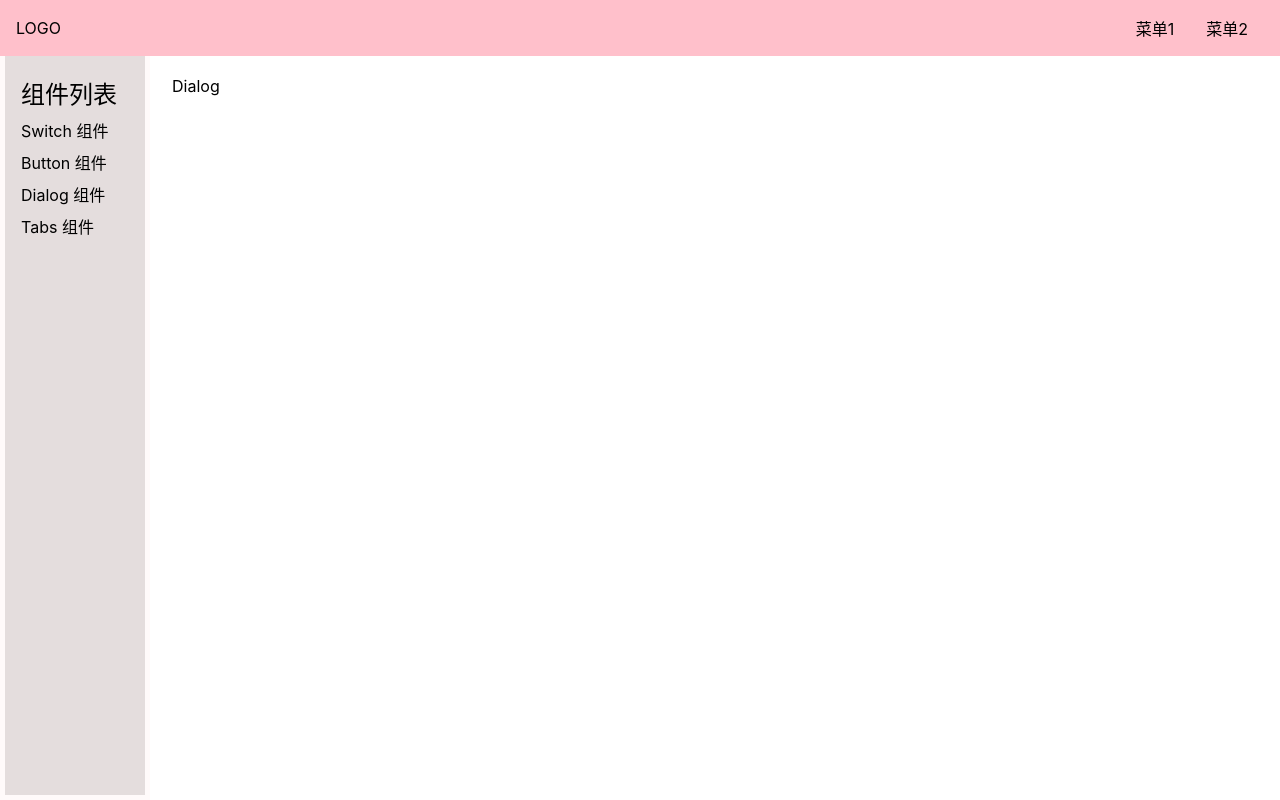
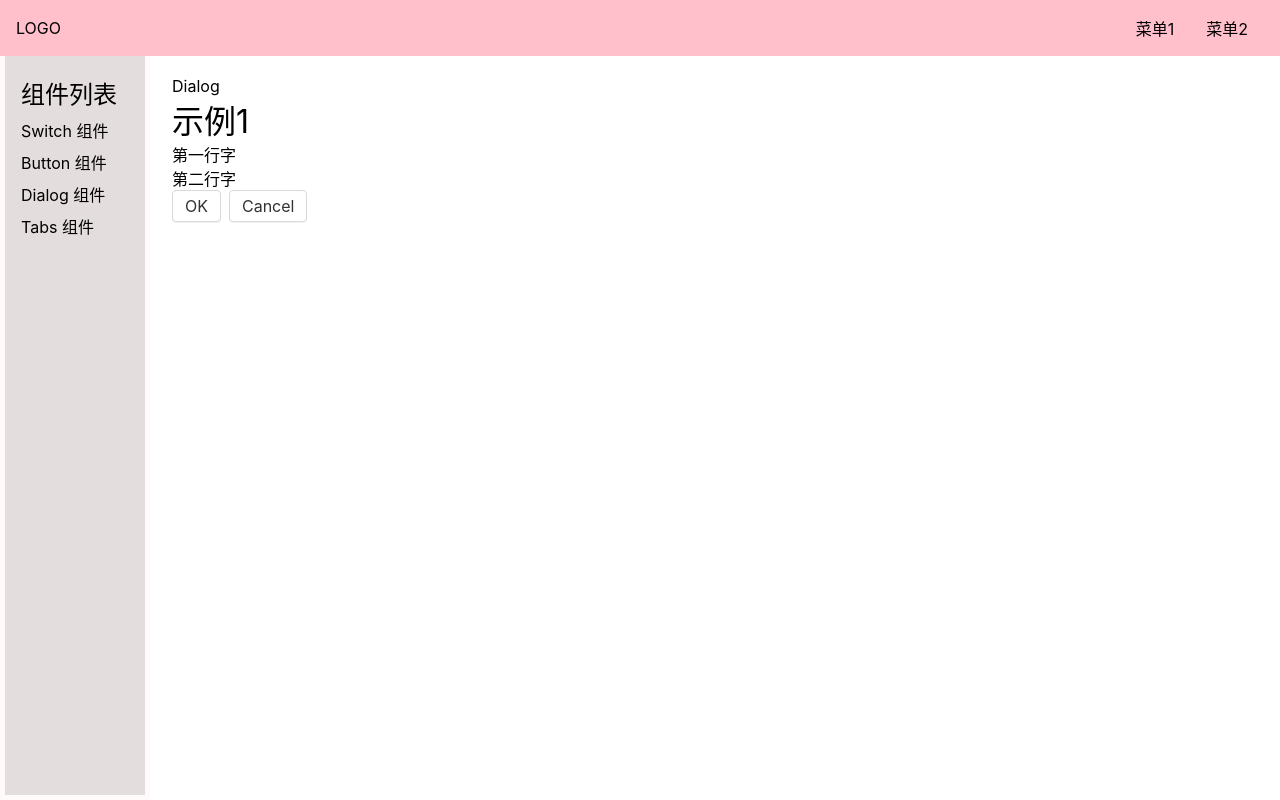
Before and after one commit to Kidnapped33/puzzle-ui, a Vue app: page /#/doc/dialog in a window 1280 px wide. Built offline with nearby package versions, Linux system fonts and the light colour scheme.

Commit message:
创建 Dialog 组件

```diff
--- a/src/components/DialogDemo.vue
+++ b/src/components/DialogDemo.vue
@@ -1,5 +1,16 @@
 <template>
-<div>
+  <div>
     Dialog
-</div>
-</template>
+  </div>
+  <h1>示例1</h1>
+  <Dialog></Dialog>
+</template lang="ts">
+
+<script>
+import Dialog from "../lib/Dialog.vue";
+export default {
+    components: {
+        Dialog
+    }
+};
+</script>
--- /dev/null
+++ b/src/lib/Dialog.vue
@@ -0,0 +1,25 @@
+<template>
+<div>
+    <div class="dialog-overlay"></div>
+    <div class="dialog-wrapper">
+        <header></header>
+        <main>
+            <p>第一行字</p>
+            <p>第二行字</p>
+        </main>
+        <footer>
+            <Button>OK</Button>
+            <Button>Cancel</Button>
+        </footer>
+    </div>
+</div>
+</template>
+
+<script>
+import Button from "./Button.vue";
+export default {
+    components: {
+        Button
+    }
+};
+</script>
```
